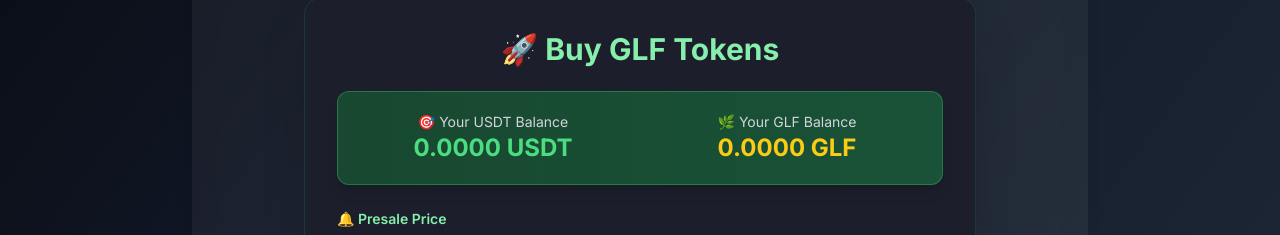
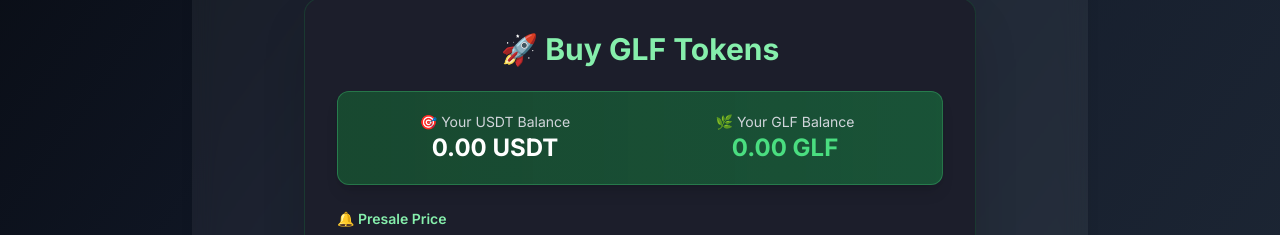
Before and after one commit to shopnilshovon/glf-presale-v2-, a React (Vite) app: page / in a window 1280 px wide. Shown: the part 1080-1315 px from the top of the page. Built offline with nearby package versions, Linux system fonts and the light colour scheme.

Commit message:
Update BuyToken.jsx

```diff
--- a/src/components/BuyToken.jsx
+++ b/src/components/BuyToken.jsx
@@ -130,22 +130,22 @@ export default function BuyToken({ account, setNotification }) {
 
         {/* 🪙 Balance Box */}
         <motion.div
-          className="mb-6 grid grid-cols-2 gap-6 bg-gradient-to-r from-green-800/60 to-green-600/40 rounded-xl p-5 shadow-lg border border-green-400/30"
+          className="mb-6 grid grid-cols-1 sm:grid-cols-2 gap-4 bg-gradient-to-r from-green-800/60 to-green-600/40 rounded-xl p-5 shadow-lg border border-green-400/30"
           initial={{ opacity: 0, y: 20 }}
           animate={{ opacity: 1, y: 0 }}
           transition={{ duration: 0.8 }}
         >
           <div className="flex flex-col items-center">
             <p className="text-sm text-gray-300">🎯 Your USDT Balance</p>
-            <p className="text-2xl font-bold text-green-400">
-              {parseFloat(usdtBalance).toFixed(4)} USDT
+            <p className="text-2xl font-bold text-white">
+              {parseFloat(usdtBalance).toFixed(2)} USDT
             </p>
           </div>
 
           <div className="flex flex-col items-center">
             <p className="text-sm text-gray-300">🌿 Your GLF Balance</p>
-            <p className="text-2xl font-bold text-yellow-400">
-              {parseFloat(glfBalance).toFixed(4)} GLF
+            <p className="text-2xl font-bold text-green-400">
+              {parseFloat(glfBalance).toFixed(2)} GLF
             </p>
           </div>
         </motion.div>
```
